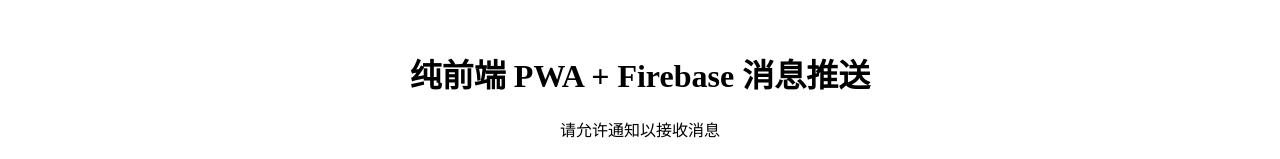
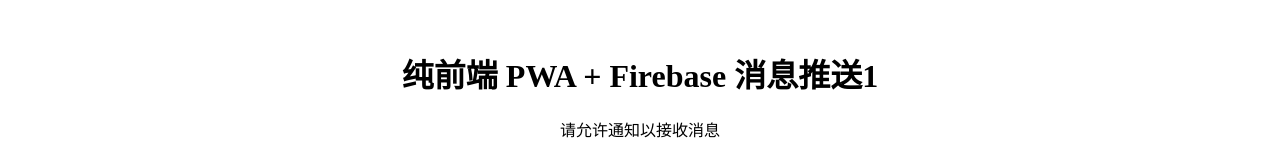
Before and after one commit to kobe1111111fdafdsa/tg-test, a plain HTML site: page index.html in a window 1280 px wide. Shown: the top 159 px of the page. Drawn offline with Linux system fonts and the light colour scheme; no server answers.

Commit message:
修改雌醇

```diff
--- a/index.html
+++ b/index.html
@@ -9,17 +9,13 @@
 </head>
 
 <body>
-    <h1 style="text-align:center; margin-top:50px;">纯前端 PWA + Firebase 消息推送</h1>
+    <h1 style="text-align:center; margin-top:50px;">纯前端 PWA + Firebase 消息推送1</h1>
     <p style="text-align:center;">请允许通知以接收消息</p>
     <button id="request-permission" style="display:block; margin:20px auto;">获取通知权限</button>
-
     <script type="module" src="./main.js"></script>
-
-
     <div id="console"
         style="position:fixed;bottom:0;width:100%;height:150px;overflow:auto;background:#000;color:#0f0;font-size:12px;">
     </div>
-
     <script>
         (function () {
             const oldLog = console.log;
```
Also changed, not shown: manifest.webmanifest.
